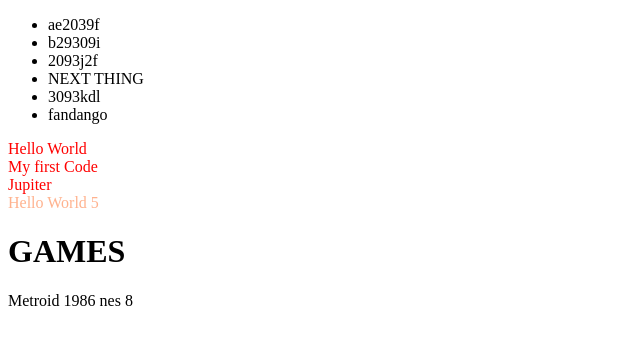
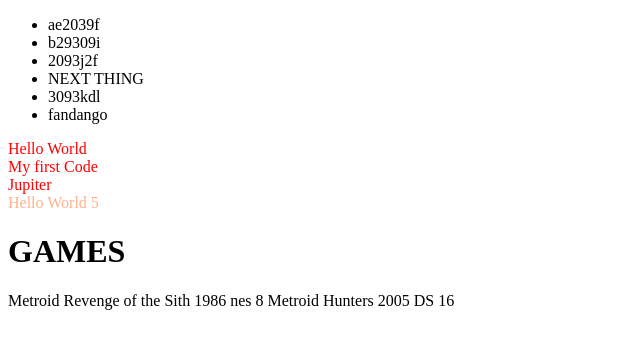
Before and after one commit to bamtron5/forkConflicts, a plain HTML site: page index.html in a window 1280 px wide. Shown: the whole page, without its empty margins (0-640 px from the left). Drawn offline with Linux system fonts and the light colour scheme.

Commit message:
updated Metroid data and added Metroid Hunters.

```diff
--- a/index.html
+++ b/index.html
@@ -67,10 +67,17 @@
       // HOMEWORK ... create a new games
       // Avoid conflicts by pulling from the source and creating PRs
       data.push({
-        name: 'Metroid',
+        name: 'Metroid Revenge of the Sith',
         release: 1986,
         platform: 'nes',
         bit: 8
+      });
+
+      data.push({
+        name: 'Metroid Hunters',
+        release: 2005,
+        platform: 'DS',
+        bit: 16
       });
 
       var keys = Object.keys(data[0]);
```
